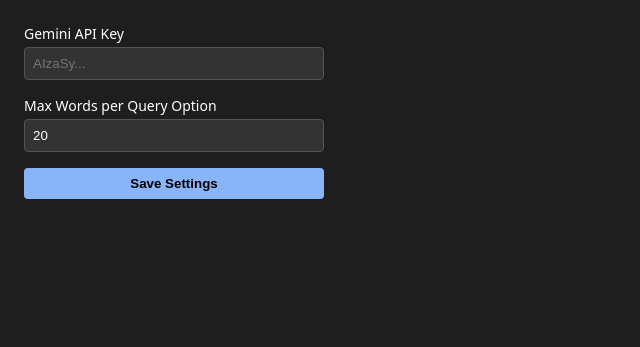
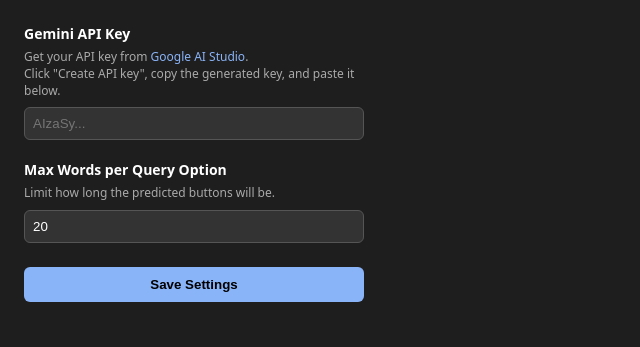
Before and after one commit to alexey-kravtsov-tc/gemini-next-query, a browser extension: page options.html in a window 1280 px wide. Shown: the whole page, without its empty margins (0-640 px from the left). Drawn offline with Linux system fonts and the light colour scheme.

Commit message:
Add API key requirement UI prompt, update settings documentation, and generate README

```diff
--- a/options.html
+++ b/options.html
@@ -3,22 +3,30 @@
 <head>
     <title>Settings</title>
     <style>
-        body { font-family: system-ui, sans-serif; padding: 16px; width: 300px; background: #1e1e1e; color: #fff; }
-        .group { margin-bottom: 16px; }
-        label { display: block; margin-bottom: 4px; font-size: 14px; }
-        input { width: 100%; padding: 8px; box-sizing: border-box; background: #333; border: 1px solid #555; color: #fff; border-radius: 4px; }
-        button { width: 100%; padding: 8px; background: #8ab4f8; border: none; color: #000; border-radius: 4px; cursor: pointer; font-weight: bold; }
+        body { font-family: system-ui, sans-serif; padding: 16px; width: 340px; background: #1e1e1e; color: #fff; }
+        .group { margin-bottom: 20px; }
+        label { display: block; margin-bottom: 6px; font-size: 14px; font-weight: bold; }
+        .description { font-size: 12px; color: #aaa; margin-bottom: 8px; line-height: 1.4; }
+        .description a { color: #8ab4f8; text-decoration: none; }
+        .description a:hover { text-decoration: underline; }
+        input { width: 100%; padding: 8px; box-sizing: border-box; background: #333; border: 1px solid #555; color: #fff; border-radius: 6px; }
+        button { width: 100%; padding: 10px; background: #8ab4f8; border: none; color: #000; border-radius: 6px; cursor: pointer; font-weight: bold; margin-top: 4px; }
         button:hover { background: #aecbfa; }
-        #status { color: #81c995; font-size: 13px; margin-top: 8px; text-align: center; height: 16px; }
+        #status { color: #81c995; font-size: 13px; margin-top: 10px; text-align: center; height: 16px; }
     </style>
 </head>
 <body>
     <div class="group">
         <label>Gemini API Key</label>
+        <div class="description">
+            Get your API key from <a href="https://aistudio.google.com/app/apikey" target="_blank">Google AI Studio</a>.<br>
+            Click "Create API key", copy the generated key, and paste it below.
+        </div>
         <input type="password" id="apiKey" placeholder="AIzaSy...">
     </div>
     <div class="group">
         <label>Max Words per Query Option</label>
+        <div class="description">Limit how long the predicted buttons will be.</div>
         <input type="number" id="maxWords" value="20">
     </div>
     <button id="saveBtn">Save Settings</button>
```
Also changed, not shown: content.js (+16 -3 lines), README.md (added).
